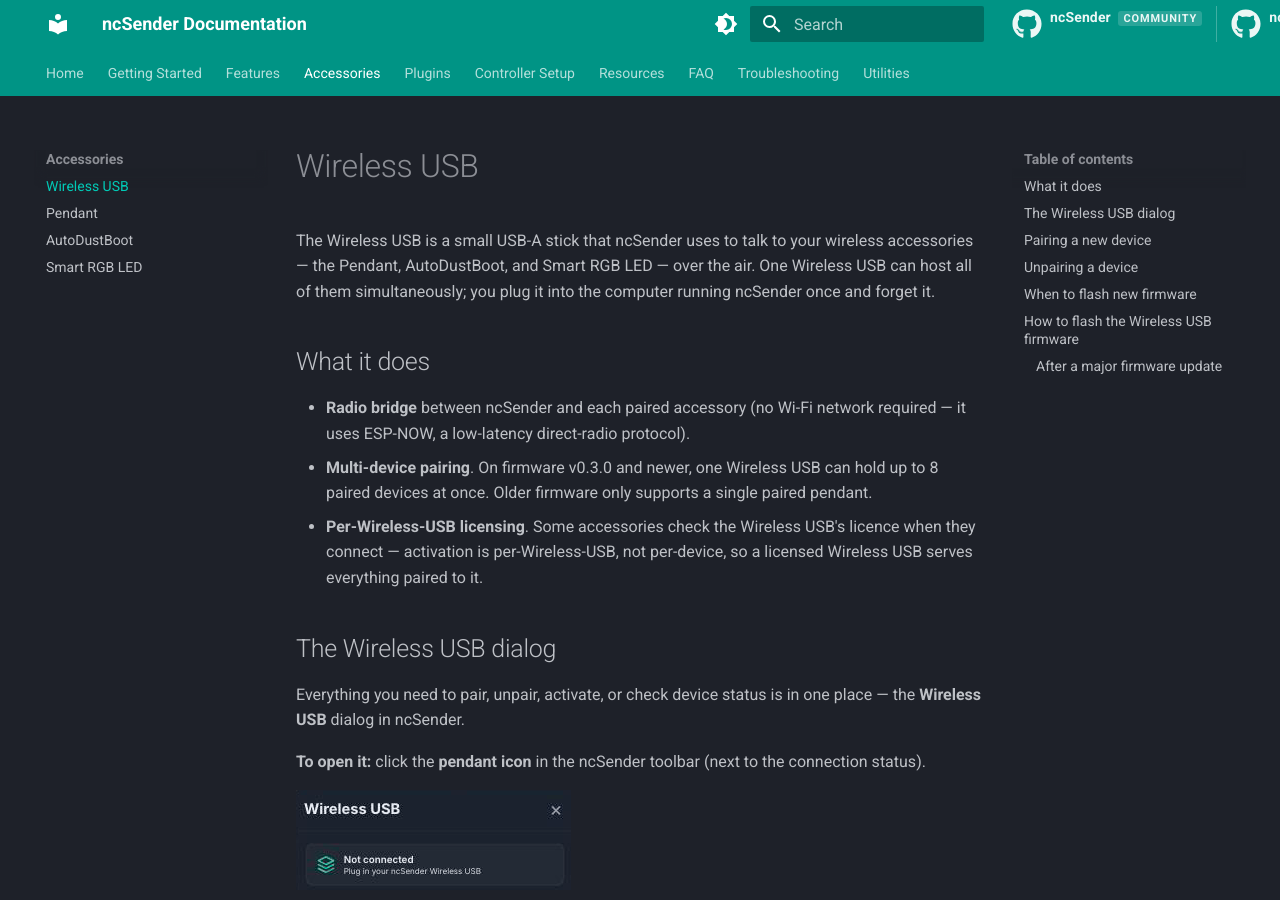
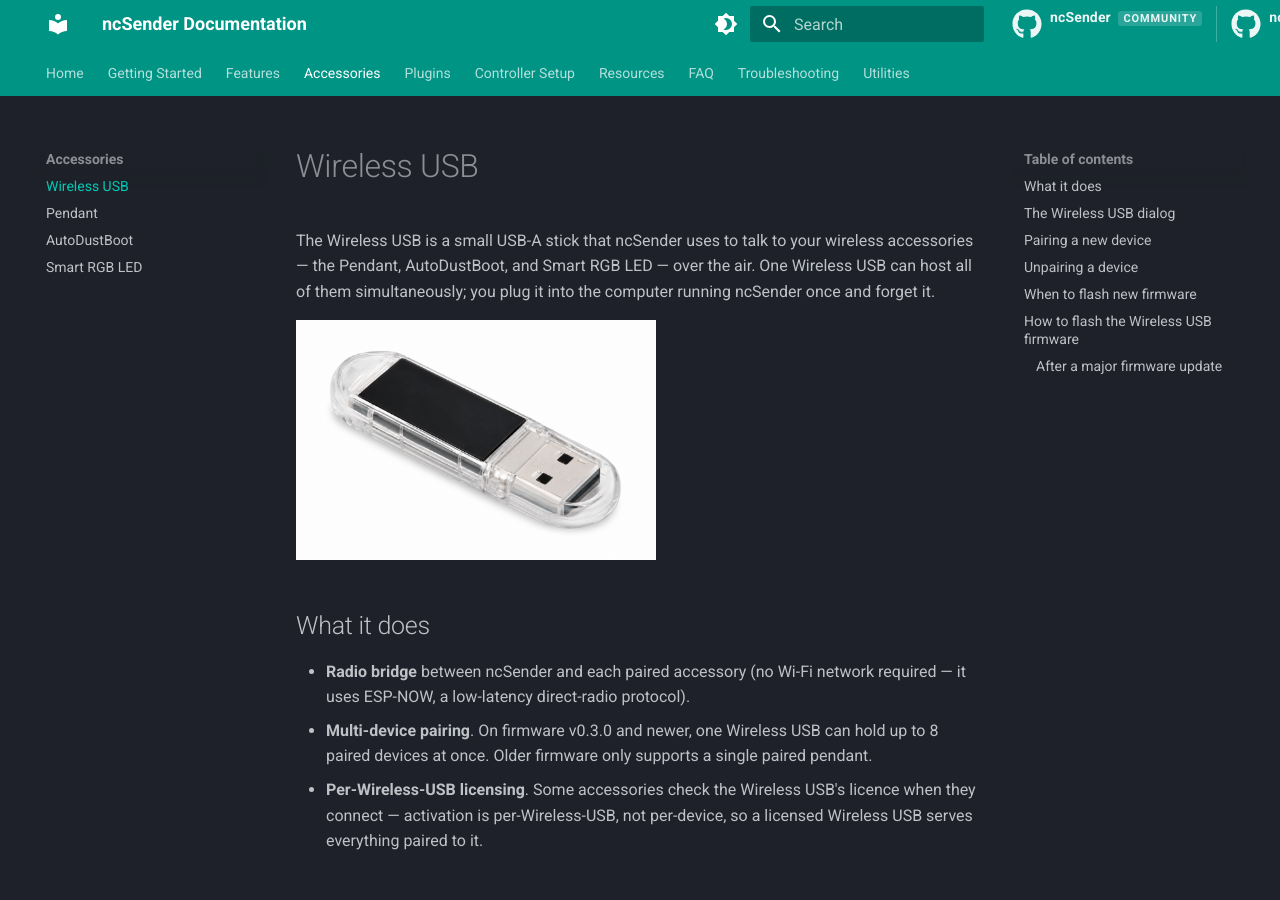
Before and after one commit to siganberg/ncSender.manual, an MkDocs documentation site: the page built from docs/accessories/wireless-usb.md, in a window 1280 px wide and 900 px high. Built offline with MkDocs 1.6.1 and Material for MkDocs 9.7.7, drawn with Linux system fonts in a browser that asks for light colours; comment, search, counter and statistics services are not loaded.

Commit message:
Wireless USB: add hardware photo

```diff
--- a/docs/accessories/wireless-usb.md
+++ b/docs/accessories/wireless-usb.md
@@ -5,7 +5,7 @@
 the air. One Wireless USB can host all of them simultaneously; you plug it
 into the computer running ncSender once and forget it.
 
-<!-- TODO: screenshot — Wireless USB hardware close-up -->
+![Wireless USB stick](../assets/images/features/wireless-usb-hardware.png){ width="360" }
 
 ## What it does
 
```
Also changed, not shown: docs/assets/images/features/wireless-usb-hardware.png (added).
